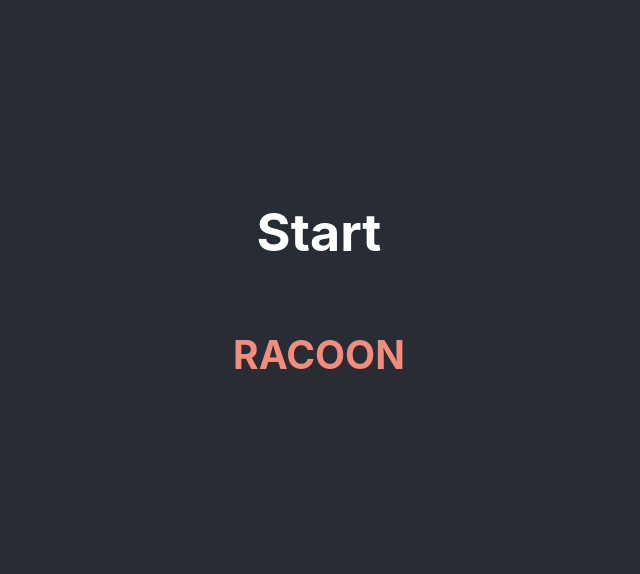
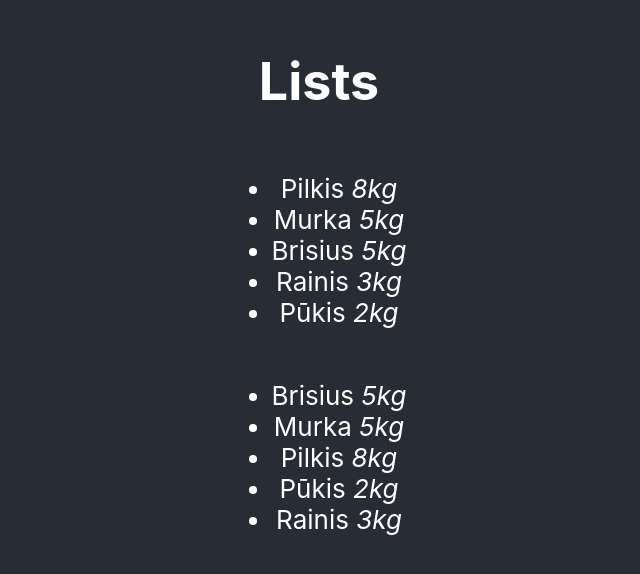
Before and after one commit to RomanBIT/Drontai, a React (Create React App) app in the folder r1/: page / in a window 1280 px wide. Shown: the part 112-686 px from the top of the page, without its empty margins (321-961 px from the left). Built offline with nearby package versions, Linux system fonts and the light colour scheme.

Commit message:
sort ABC cats

```diff
--- a/r1/src/App.jsx
+++ b/r1/src/App.jsx
@@ -1,18 +1,30 @@
 import './App.css';
-// import Dog from './Components/003/Dog';
-// import Cat from './Components/003/Cat';
-import Racoon from './Components/003/Racoon';
 
+const cats = [
+    { id: 1, weight: 5, name: 'Murka' },
+    { id: 2, weight: 8, name: 'Pilkis' },
+    { id: 3, weight: 2, name: 'Pūkis' },
+    { id: 4, weight: 3, name: 'Rainis' },
+    { id: 5, weight: 5, name: 'Brisius' }
+];
 
 function App() {
     return (
         <div className="App">
             <header className="App-header">
-        {/* <Dog></Dog> */}
-        <h1>Start</h1>
-        {/* <Dog></Dog> */}
-        {/* <Cat /> */}
-        <Racoon />
+                <h1>Lists</h1>
+                <ul>
+                    {
+                        [...cats].sort((a, b) => b.weight - a.weight).map((cat, i) =>
+                            <li key={i}>{cat.name} <i>{cat.weight}kg</i></li>)
+                    }
+                </ul>
+                <ul>
+                    {
+                        [...cats].sort((a, b) => a.name.localeCompare(b.name)).map((cat, i) =>
+                            <li key={i}>{cat.name} <i>{cat.weight}kg</i></li>)
+                    }
+                </ul>
             </header>
         </div>
     );
```
Also changed, not shown: r1/src/003.jsx (added, +21 -0 lines). Lines whose indentation alone changed are shown as unchanged.
